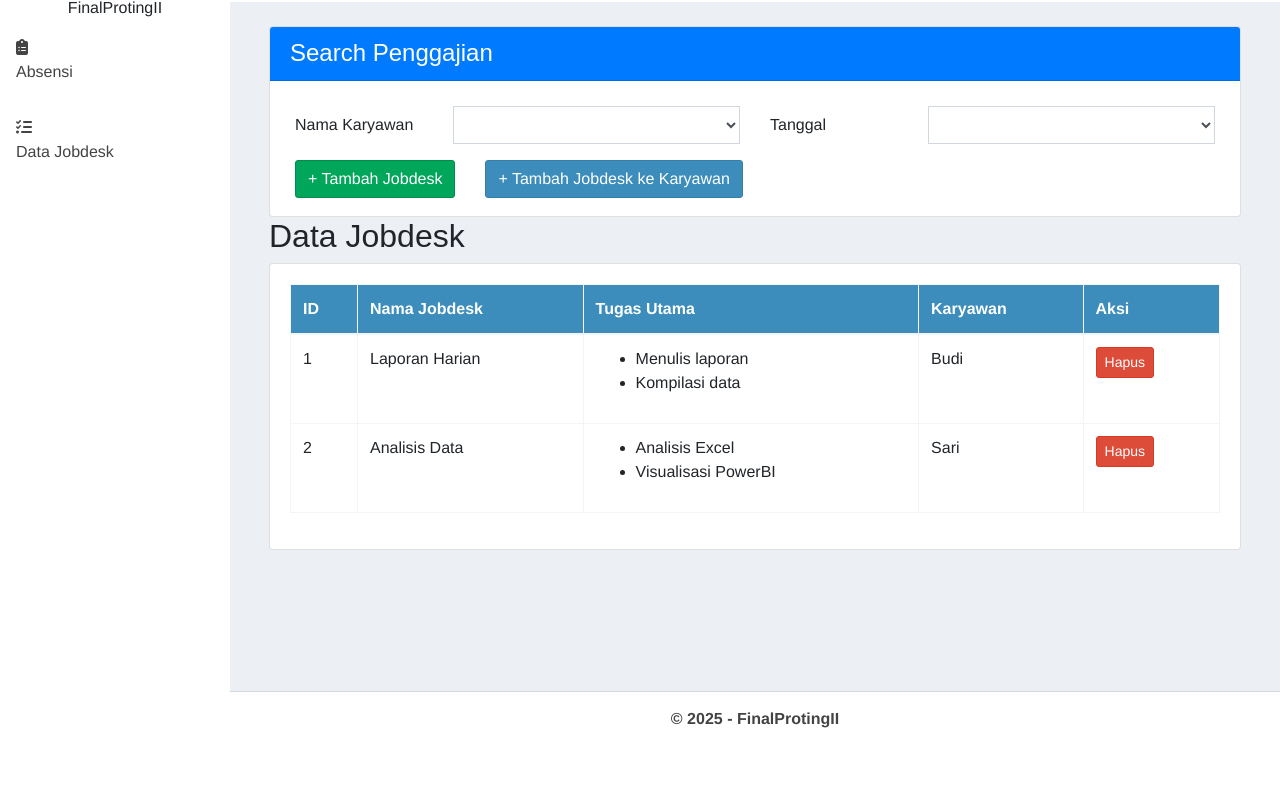
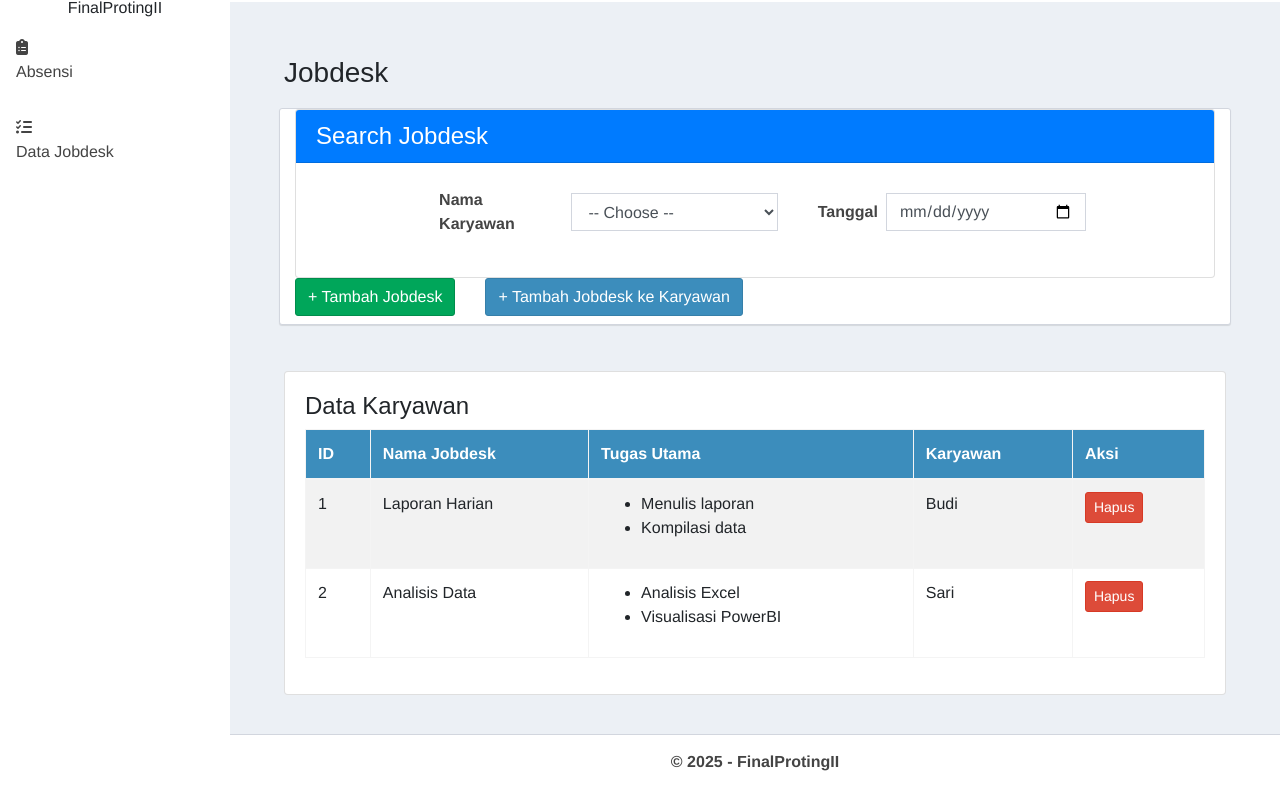
Before and after one commit to dewacopz123/FinalProtingII, an ASP.NET Core app: page /Jobdesk/Index in a window 1280 px wide. Shown: the part 54-843 px from the top of the page. Before the commit the page ends 782 px from the top, so only its background shows below. Run offline with ASP.NET Core 8, Linux system fonts and the light colour scheme; lists and menus that the app fills with data are empty; style sheets or scripts are compiled from the project's sources.

Commit message:
Update tampilan Jobdesk

```diff
--- a/FinalProtingII/Controllers/JobdeskController.cs
+++ b/FinalProtingII/Controllers/JobdeskController.cs
@@ -26,7 +26,7 @@ namespace FinalProtingII.Controllers
 
         public IActionResult Create()
         {
-            return PartialView("_Create");
+            return PartialView("_FormCreate");
         }
 
         [HttpPost]
@@ -51,7 +51,7 @@ namespace FinalProtingII.Controllers
         {
             ViewBag.Karyawans = karyawans;
             ViewBag.Jobdesks = jobdesks;
-            return PartialView("_Assign");
+            return PartialView("_FormAssign");
         }
 
         [HttpPost]
@@ -71,7 +71,7 @@ namespace FinalProtingII.Controllers
         public IActionResult Delete(int id)
         {
             var jobdesk = jobdesks.FirstOrDefault(j => j.IdJobdesk == id);
-            return PartialView("_Delete", jobdesk);
+            return PartialView("_FormDelete", jobdesk);
         }
 
         [HttpPost]
--- a/FinalProtingII/Views/Jobdesk/Index.cshtml
+++ b/FinalProtingII/Views/Jobdesk/Index.cshtml
@@ -4,84 +4,21 @@
     ViewData["Title"] = "Jobdesk";
 }
 
-<div class="container-fluid">
-    <div class="card card-primary card-outline">
-        <div class="card-header bg-primary text-white">
-            <h4 class="card-title mb-0">Search Penggajian</h4>
-        </div>
-        <div class="card-body" style="padding: 25px 25px 10px 25px">
-            <div class="row">
-                <div class="col-lg-6">
-                    <div class="form-group row">
-                        <label class="col-sm-4 col-form-label">Nama Karyawan</label>
-                        <div class="col-sm-8">
-                            <select class="form-control" id="searchKaryawanName"></select>
-                        </div>
-                    </div>
-                </div>
-                <div class="col-lg-6">
-                    <div class="form-group row">
-                        <label class="col-sm-4 col-form-label">Tanggal</label>
-                        <div class="col-sm-8">
-                            <select class="form-control" id="searchDate"></select>
-                        </div>
-                    </div>
-                </div>
-            </div>
-            <div class="row">
-                <div class="col-auto">
-                    <button class="btn btn-success mb-2 me-2 open-modal" data-url="@Url.Action("Create")">
-                        + Tambah Jobdesk
-                    </button>
-                </div>
-                <div class="col-auto">
-                    <button class="btn btn-primary mb-2 open-modal" data-url="@Url.Action("Assign")">
-                        + Tambah Jobdesk ke Karyawan
-                    </button>
-                </div>
+<section class="content">
+    <div class="col-xs-12">
+        <div id="divTitle">
+            <div class="content-header">
+                <h3>@ViewData["Title"]</h3>
             </div>
         </div>
-    </div>
-
-    <h2>Data Jobdesk</h2>
-
-    <div class="card">
-        <div class="card-body">
-            <table class="table table-bordered">
-                <thead class="bg-info text-white">
-                    <tr>
-                        <th>ID</th>
-                        <th>Nama Jobdesk</th>
-                        <th>Tugas Utama</th>
-                        <th>Karyawan</th>
-                        <th>Aksi</th>
-                    </tr>
-                </thead>
-                <tbody>
-                    @foreach (var item in Model)
-                    {
-                        <tr>
-                            <td>@item.IdJobdesk</td>
-                            <td>@item.NamaJobdesk</td>
-                            <td>
-                                <ul>
-                                    @foreach (var tugas in item.TugasUtama)
-                                    {
-                                        <li>@tugas</li>
-                                    }
-                                </ul>
-                            </td>
-                            <td>@item.KaryawanNama</td>
-                            <td>
-                                <button class="btn btn-danger btn-sm open-modal" data-url="@Url.Action("Delete", new { id = item.IdJobdesk })">Hapus</button>
-                            </td>
-                        </tr>
-                    }
-                </tbody>
-            </table>
+        <div id="divSearch">
+            @Html.Partial("_SearchCriteria")
+        </div>
+        <div id="divGrid">
+            @Html.Partial("_GridView")
         </div>
     </div>
-</div>
+</section>
 
 <div id="jobdesk-modal"></div>
 
--- /dev/null
+++ b/FinalProtingII/Views/Jobdesk/_GridView.cshtml
@@ -0,0 +1,41 @@
+<div class="container-fluid">
+    <div class="card mt-3">
+        <div class="card-body">
+        <h4>Data Karyawan</h4>
+            <div class="table-responsive" style="max-height: 400px; overflow-y: auto;">
+                <table id="tabelKaryawan" class="table table-bordered table-striped">
+                    <thead class="bg-info text-white">
+                        <tr>
+                            <th>ID</th>
+                            <th>Nama Jobdesk</th>
+                            <th>Tugas Utama</th>
+                            <th>Karyawan</th>
+                            <th>Aksi</th>
+                        </tr>
+                    </thead>
+                    <tbody>
+                        @foreach (var item in Model)
+                        {
+                            <tr>
+                                <td>@item.IdJobdesk</td>
+                                <td>@item.NamaJobdesk</td>
+                                <td>
+                                    <ul>
+                                        @foreach (var tugas in item.TugasUtama)
+                                        {
+                                            <li>@tugas</li>
+                                        }
+                                    </ul>
+                                </td>
+                                <td>@item.KaryawanNama</td>
+                                <td>
+                                    <button class="btn btn-danger btn-sm open-modal" data-url="@Url.Action("Delete", new { id = item.IdJobdesk })">Hapus</button>
+                                </td>
+                            </tr>
+                        }
+                    </tbody>
+                </table>
+            </div>
+        </div>
+    </div>
+</div>
--- /dev/null
+++ b/FinalProtingII/Views/Jobdesk/_SearchCriteria.cshtml
@@ -0,0 +1,47 @@
+<div class="box-header">
+    <div class="row">
+        <div class="col-lg-12 form-horizontal">
+            <div class="box box-default box-solid">
+                <div class="container-fluid">
+                    <div class="card card-primary card-outline">
+                        <div class="card-header bg-primary text-white">
+                            <h4 class="card-title mb-0">Search Jobdesk</h4>
+                        </div>
+                        <div class="card-body" style="padding: 25px">
+                            <div class="row justify-content-center mb-3">
+                                <div class="d-flex align-items-center" style="gap: 40px;">
+                                    <!-- Nama Karyawan -->
+                                    <div class="form-group d-flex align-items-center mb-0">
+                                        <label for="searchKaryawanName" class="mb-0 font-weight-bold col-5">Nama Karyawan</label>
+                                        <select class="form-control" id="searchKaryawanName" style="min-width: 200px;">
+                                            <option value="">-- Choose --</option>
+                                        </select>
+                                    </div>
+
+                                    <!-- Waktu -->
+                                    <div class="form-group d-flex align-items-center mb-0">
+                                        <label for="searchDate" class="mr-2 mb-0 font-weight-bold">Tanggal</label>
+                                        <input type="date" class="form-control" id="searchDate" style="min-width: 200px;" />
+                                    </div>
+
+                                </div>
+                            </div>
+                        </div>
+                    </div>
+                    <div class="row">
+                        <div class="col-auto">
+                            <button class="btn btn-success mb-2 me-2 open-modal" data-url="@Url.Action("Create")">
+                                + Tambah Jobdesk
+                            </button>
+                        </div>
+                        <div class="col-auto">
+                            <button class="btn btn-primary mb-2 open-modal" data-url="@Url.Action("Assign")">
+                                + Tambah Jobdesk ke Karyawan
+                            </button>
+                        </div>
+                    </div>
+                </div>
+            </div>
+        </div>
+    </div>
+</div>
```
Also changed, not shown: FinalProtingII/Views/Jobdesk/_FormAssign.cshtml (renamed from FinalProtingII/Views/Jobdesk/_Assign.cshtml), FinalProtingII/Views/Jobdesk/_FormCreate.cshtml (renamed from FinalProtingII/Views/Jobdesk/_Create.cshtml), FinalProtingII/Views/Jobdesk/_FormDelete.cshtml (renamed from FinalProtingII/Views/Jobdesk/_Delete.cshtml).
